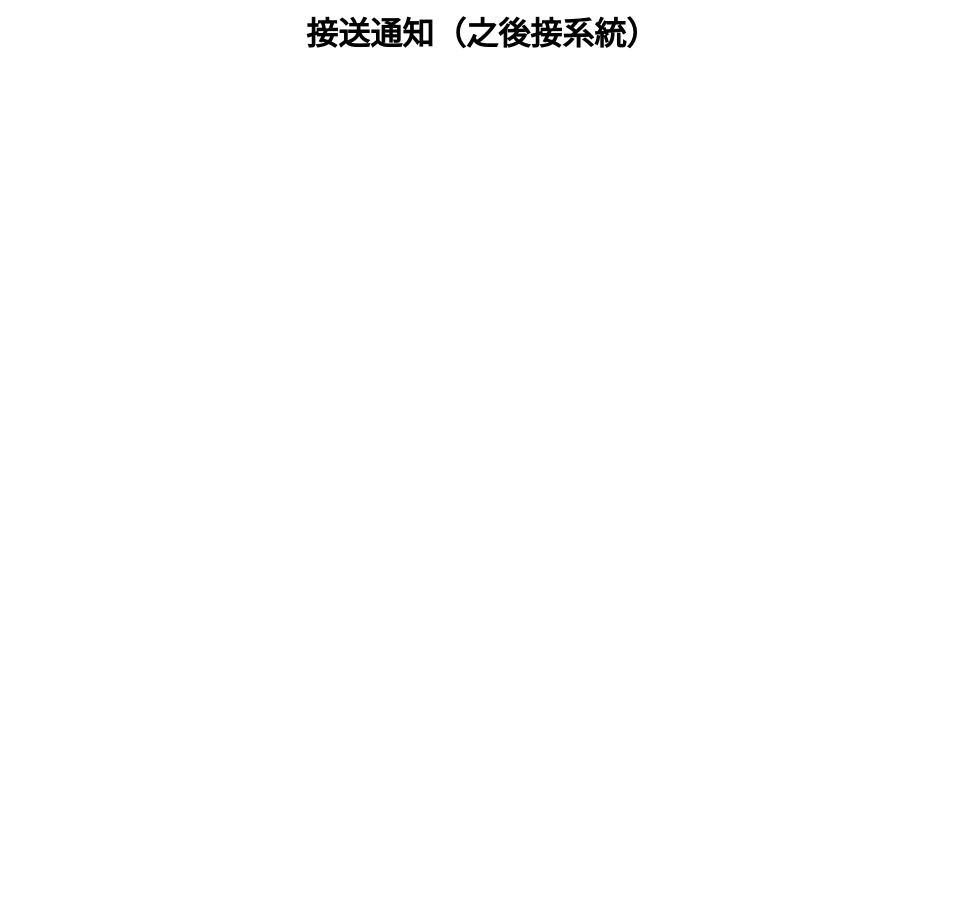
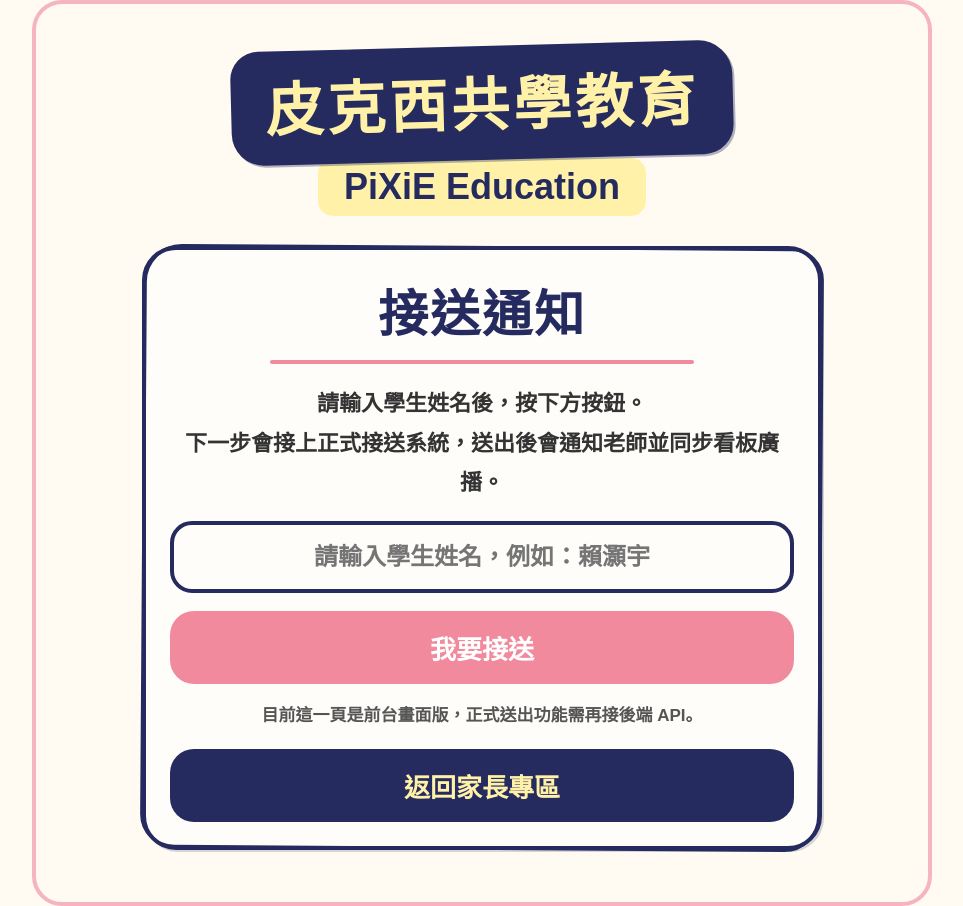
Before and after one commit to hitochan0722/pixie-line-webhook, a Flask app: page /parent/pickup in a window 1280 px wide. Shown: the whole page, without its empty margins (158-1121 px from the left). Before the commit the page ends 49 px from the top, so only its background shows below. Run offline with Flask 3, Linux system fonts and the light colour scheme.

Commit message:
Add files via upload

```diff
--- a/templates/pickup.html
+++ b/templates/pickup.html
@@ -1 +1,177 @@
-<h1 style='text-align:center;'>接送通知（之後接系統）</h1>
+<!DOCTYPE html>
+<html lang="zh-Hant">
+<head>
+<meta charset="UTF-8">
+<meta name="viewport" content="width=device-width, initial-scale=1.0">
+<title>接送通知</title>
+<style>
+:root{
+  --navy:#252b5f;
+  --cream:#fffaf2;
+  --yellow:#fff2a8;
+  --pink:#f08a9c;
+  --pink2:#f6b4bf;
+  --blue:#7b84c5;
+}
+*{box-sizing:border-box}
+body{
+  margin:0;
+  background:var(--cream);
+  color:var(--navy);
+  font-family:"Microsoft JhengHei","Noto Sans TC",Arial,sans-serif;
+}
+.page{
+  min-height:100vh;
+  max-width:900px;
+  margin:0 auto;
+  padding:24px 18px 34px;
+  border:4px solid var(--pink2);
+  border-radius:30px;
+}
+.brand{
+  text-align:center;
+  margin:18px 0 30px;
+}
+.brand-title-wrap{
+  display:inline-block;
+  background:var(--navy);
+  padding:13px 34px 17px;
+  border-radius:28px 34px 30px 32px;
+  transform:rotate(-1.5deg);
+  box-shadow:2px 2px 0 rgba(37,43,95,.35);
+}
+.brand-title{
+  color:var(--yellow);
+  font-size:clamp(34px,8vw,58px);
+  font-weight:900;
+  letter-spacing:4px;
+}
+.brand-sub{
+  display:inline-block;
+  margin-top:-2px;
+  background:var(--yellow);
+  color:var(--navy);
+  padding:8px 26px;
+  border-radius:15px;
+  font-size:clamp(22px,5vw,36px);
+  font-weight:900;
+}
+.card{
+  position:relative;
+  background:#fffdfa;
+  border:4px solid var(--navy);
+  border-radius:34px;
+  padding:24px;
+  max-width:680px;
+  margin:0 auto 18px;
+  box-shadow:2px 2px 0 rgba(37,43,95,.18);
+}
+.card:before{
+  content:"";
+  position:absolute;
+  inset:-4px;
+  border:3px solid var(--navy);
+  border-radius:38px 32px 36px 34px;
+  transform:rotate(.4deg);
+  pointer-events:none;
+}
+.title{
+  font-size:clamp(34px,8vw,50px);
+  font-weight:900;
+  text-align:center;
+  letter-spacing:2px;
+}
+.line{
+  width:68%;
+  height:4px;
+  background:var(--pink);
+  border-radius:99px;
+  margin:14px auto 20px;
+}
+.notice{
+  font-size:22px;
+  line-height:1.8;
+  font-weight:800;
+  text-align:center;
+  color:#333;
+}
+.input{
+  width:100%;
+  border:4px solid var(--navy);
+  border-radius:22px;
+  padding:18px;
+  font-size:24px;
+  font-weight:800;
+  text-align:center;
+  margin-top:18px;
+  background:#fffdfa;
+}
+.btn{
+  display:block;
+  width:100%;
+  margin-top:18px;
+  border:0;
+  border-radius:24px;
+  padding:18px;
+  background:var(--pink);
+  color:white;
+  font-size:26px;
+  font-weight:900;
+  text-align:center;
+  text-decoration:none;
+}
+.back{
+  background:var(--navy);
+  color:var(--yellow);
+}
+.small{
+  margin-top:18px;
+  font-size:17px;
+  line-height:1.7;
+  color:#555;
+  text-align:center;
+  font-weight:700;
+}
+</style>
+</head>
+<body>
+<div class="page">
+  <div class="brand">
+    <div class="brand-title-wrap"><div class="brand-title">皮克西共學教育</div></div><br>
+    <div class="brand-sub">PiXiE Education</div>
+  </div>
+
+  <div class="card">
+    <div class="title">接送通知</div>
+    <div class="line"></div>
+
+    <div class="notice">
+      請輸入學生姓名後，按下方按鈕。<br>
+      下一步會接上正式接送系統，送出後會通知老師並同步看板廣播。
+    </div>
+
+    <input class="input" id="studentName" placeholder="請輸入學生姓名，例如：賴灝宇">
+
+    <button class="btn" onclick="previewPickup()">我要接送</button>
+
+    <div id="status" class="small">
+      目前這一頁是前台畫面版，正式送出功能需再接後端 API。
+    </div>
+
+    <a class="btn back" href="/parent">返回家長專區</a>
+  </div>
+</div>
+
+<script>
+function previewPickup(){
+  const name = document.getElementById("studentName").value.trim();
+  if(!name){
+    document.getElementById("status").innerText = "請先輸入學生姓名。";
+    return;
+  }
+  document.getElementById("status").innerText =
+    "已確認學生：" + name + "\\n下一步接上後端後，這裡會正式送出接送通知。";
+}
+</script>
+</body>
+</html>
```
